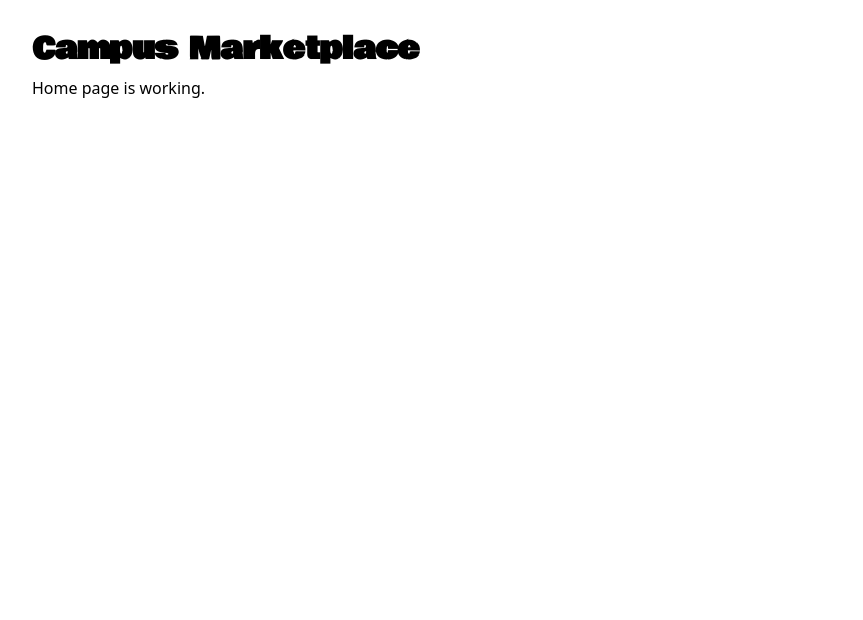
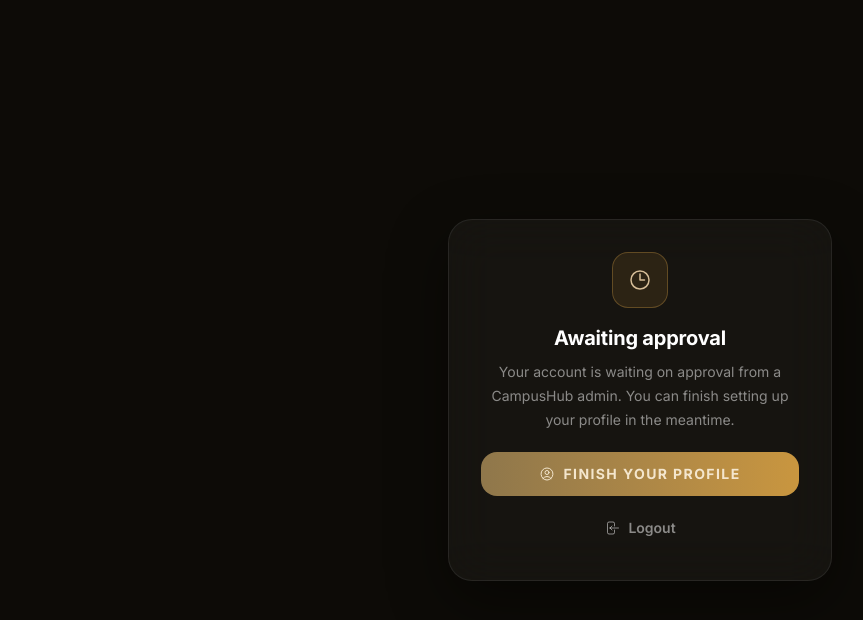
Before and after one commit to Rere-G/campushub, a React (Vite) app: page /Home in a window 1280 px wide. Shown: the top 620 px of the page, without its empty margins (0-863 px from the left). Built offline with nearby package versions, Linux system fonts and the light colour scheme; no server answers; the database is empty; sample sign-in values are in the browser's storage; a web font is replaced by a local one.

Commit message:
Stage 4: access gate (pending/banned screens on protected routes)

```diff
--- a/src/App.jsx
+++ b/src/App.jsx
@@ -7,19 +7,20 @@ import Signup from "./pages/Signup";
 import Dashboard from "./pages/Dashboard";
 import Profile from "./pages/Profile";
 import Admin from "./pages/Admin";
+import Gate from "./components/Gate";
 
 export default function App() {
   return (
     <Routes>
       <Route path="/" element={<Navigate to="/login" replace />} />
-      <Route path="/Home" element={<Home />} />
-      <Route path="/marketplace" element={<Marketplace />} />
-      <Route path="/services" element={<Services />} />
+      <Route path="/Home" element={<Gate><Home /></Gate>} />
+      <Route path="/marketplace" element={<Gate><Marketplace /></Gate>} />
+      <Route path="/services" element={<Gate><Services /></Gate>} />
       <Route path="/login" element={<Login />} />
       <Route path="/signup" element={<Signup />} />
-      <Route path="/dashboard" element={<Dashboard />} />
-      <Route path="/Profile" element={<Profile />} />
-      <Route path="/admin" element={<Admin />} />
+      <Route path="/dashboard" element={<Gate><Dashboard /></Gate>} />
+      <Route path="/Profile" element={<Gate allowUnapproved><Profile /></Gate>} />
+      <Route path="/admin" element={<Gate><Admin /></Gate>} />
       <Route path="*" element={<Navigate to="/login" replace />} />
     </Routes>
   );
--- /dev/null
+++ b/src/components/Gate.jsx
@@ -0,0 +1,175 @@
+import { useEffect, useState } from "react";
+import { Link, useNavigate } from "react-router-dom";
+import { onAuthStateChanged, signOut } from "firebase/auth";
+import { doc, getDoc } from "firebase/firestore";
+import {
+  HiOutlineClock,
+  HiOutlineNoSymbol,
+  HiOutlineArrowLeftOnRectangle,
+  HiOutlineExclamationTriangle,
+  HiOutlineUserCircle,
+} from "react-icons/hi2";
+import { auth, db } from "../services/firebase";
+
+/**
+ * Gate — access-control wrapper for protected routes.
+ *
+ * Order of checks:
+ *   1. Not logged in            → redirect to /login
+ *   2. banned === true          → render Blocked screen (no children, ever)
+ *   3. role === "admin"         → bypass the approval check (still subject to #2)
+ *   4. approved !== true        → render Pending screen, UNLESS allowUnapproved
+ *   5. otherwise                → render children
+ *
+ * Pass `allowUnapproved` on the one route (Profile) that a pending
+ * (not banned) user is allowed to keep using while waiting on approval.
+ */
+export default function Gate({ children, allowUnapproved = false }) {
+  const navigate = useNavigate();
+  const [status, setStatus] = useState("loading"); // loading | ok | pending | banned | error
+  const [loggingOut, setLoggingOut] = useState(false);
+
+  useEffect(() => {
+    const unsub = onAuthStateChanged(auth, async (user) => {
+      if (!user) {
+        navigate("/login");
+        return;
+      }
+      try {
+        const snap = await getDoc(doc(db, "users", user.uid));
+        const data = snap.exists() ? snap.data() : {};
+        const banned = data.banned === true;
+        const approved = data.approved === true;
+        const isAdmin = data.role === "admin";
+
+        if (banned) {
+          setStatus("banned");
+        } else if (isAdmin || approved || allowUnapproved) {
+          setStatus("ok");
+        } else {
+          setStatus("pending");
+        }
+      } catch (err) {
+        console.error("Gate: couldn't verify account status:", err);
+        setStatus("error");
+      }
+    });
+    return () => unsub();
+  }, [navigate, allowUnapproved]);
+
+  const handleLogout = async () => {
+    try {
+      setLoggingOut(true);
+      await signOut(auth);
+      navigate("/login");
+    } catch (err) {
+      console.error(err);
+      setLoggingOut(false);
+    }
+  };
+
+  if (status === "loading") return <GateScreen loading />;
+  if (status === "banned") return <GateScreen kind="banned" onLogout={handleLogout} loggingOut={loggingOut} />;
+  if (status === "pending") return <GateScreen kind="pending" onLogout={handleLogout} loggingOut={loggingOut} />;
+  if (status === "error") return <GateScreen kind="error" onLogout={handleLogout} loggingOut={loggingOut} />;
+  return children;
+}
+
+/* ─── Shared full-screen message state ─────────────────────────── */
+function GateScreen({ kind, loading, onLogout, loggingOut }) {
+  return (
+    <div
+      className="flex min-h-screen items-center justify-center bg-[#0d0b07] px-4 text-white"
+      style={{ fontFamily: "'Inter', sans-serif" }}
+    >
+      <div className="w-full max-w-sm rounded-[24px] border border-white/[0.08] bg-white/[0.04] p-8 text-center backdrop-blur-xl shadow-[0_20px_60px_rgba(0,0,0,0.45)]">
+        {loading ? (
+          <>
+            <div className="mx-auto h-9 w-9 animate-spin rounded-full border-2 border-white/15 border-t-[#c9963f]" />
+            <p className="mt-4 text-sm text-white/40">Checking your account…</p>
+          </>
+        ) : kind === "banned" ? (
+          <>
+            <IconBadge icon={HiOutlineNoSymbol} tone="banned" />
+            <h1 className="mt-4 text-xl font-bold" style={{ fontFamily: "'Inter', sans-serif" }}>
+              Account suspended
+            </h1>
+            <p className="mt-2 text-sm leading-6 text-white/50">
+              This account has been banned from CampusHub. If you think this is a mistake, contact a campus admin.
+            </p>
+            <LogoutButton onClick={onLogout} busy={loggingOut} />
+          </>
+        ) : kind === "pending" ? (
+          <>
+            <IconBadge icon={HiOutlineClock} tone="pending" />
+            <h1 className="mt-4 text-xl font-bold" style={{ fontFamily: "'Inter', sans-serif" }}>
+              Awaiting approval
+            </h1>
+            <p className="mt-2 text-sm leading-6 text-white/50">
+              Your account is waiting on approval from a CampusHub admin. You can finish setting up your profile in the meantime.
+            </p>
+            <Link
+              to="/Profile"
+              className="mt-5 inline-flex h-11 w-full items-center justify-center gap-2 rounded-2xl bg-gradient-to-r from-[#8f774b] to-[#c9963f] text-sm font-bold uppercase tracking-[0.1em] text-[#f4e6cd] transition-all duration-300 hover:-translate-y-0.5 hover:from-[#9c8352] hover:to-[#d6a24a]"
+            >
+              <HiOutlineUserCircle className="h-4 w-4" />
+              Finish your profile
+            </Link>
+            <LogoutButton onClick={onLogout} busy={loggingOut} subtle />
+          </>
+        ) : (
+          <>
+            <IconBadge icon={HiOutlineExclamationTriangle} tone="error" />
+            <h1 className="mt-4 text-xl font-bold" style={{ fontFamily: "'Inter', sans-serif" }}>
+              Couldn't verify your account
+            </h1>
+            <p className="mt-2 text-sm leading-6 text-white/50">
+              Something went wrong checking your account status. Check your connection and try again.
+            </p>
+            <button
+              onClick={() => window.location.reload()}
+              className="mt-5 inline-flex h-11 w-full items-center justify-center gap-2 rounded-2xl bg-gradient-to-r from-[#8f774b] to-[#c9963f] text-sm font-bold uppercase tracking-[0.1em] text-[#f4e6cd] transition-all duration-300 hover:-translate-y-0.5 hover:from-[#9c8352] hover:to-[#d6a24a]"
+            >
+              Retry
+            </button>
+            <LogoutButton onClick={onLogout} busy={loggingOut} subtle />
+          </>
+        )}
+      </div>
+    </div>
+  );
+}
+
+function IconBadge({ icon: Icon, tone }) {
+  const styles = {
+    banned: { border: "rgba(248,113,113,0.35)", bg: "rgba(248,113,113,0.12)", color: "#fca5a5" },
+    pending: { border: "rgba(201,150,63,0.35)", bg: "rgba(201,150,63,0.12)", color: "#d6bd97" },
+    error: { border: "rgba(248,113,113,0.35)", bg: "rgba(248,113,113,0.12)", color: "#fca5a5" },
+  }[tone];
+  return (
+    <div
+      className="mx-auto flex h-14 w-14 items-center justify-center rounded-2xl"
+      style={{ border: `1px solid ${styles.border}`, background: styles.bg }}
+    >
+      <Icon className="h-6 w-6" style={{ color: styles.color }} />
+    </div>
+  );
+}
+
+function LogoutButton({ onClick, busy, subtle }) {
+  return (
+    <button
+      onClick={onClick}
+      disabled={busy}
+      className={
+        subtle
+          ? "mt-3 inline-flex h-10 w-full items-center justify-center gap-2 rounded-2xl text-sm font-semibold text-white/50 transition-all duration-200 hover:text-red-300 disabled:opacity-50"
+          : "mt-5 inline-flex h-11 w-full items-center justify-center gap-2 rounded-2xl text-sm font-semibold text-red-400 transition-all duration-200 hover:bg-red-500/15 disabled:opacity-50"
+      }
+      style={subtle ? undefined : { border: "1px solid rgba(239,68,68,0.22)", background: "rgba(239,68,68,0.08)" }}
+    >
+      <HiOutlineArrowLeftOnRectangle className="h-4 w-4" />
+      {busy ? "Logging out…" : "Logout"}
+    </button>
+  );
+}
```
